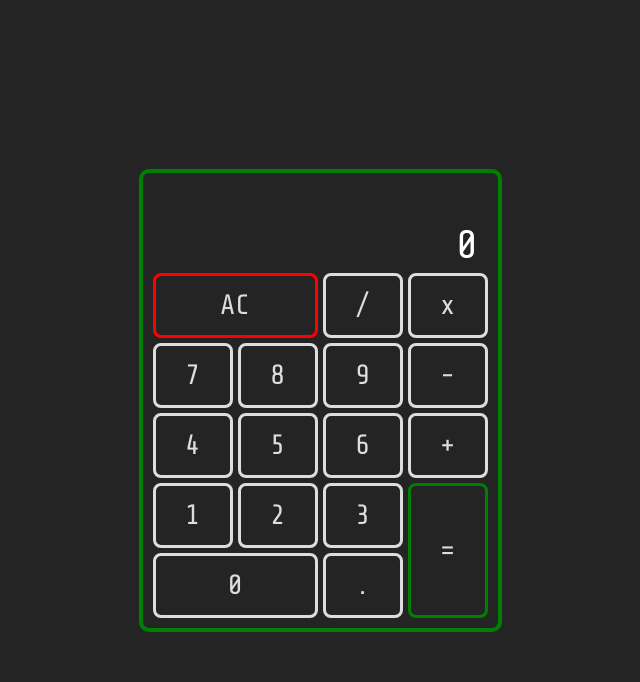
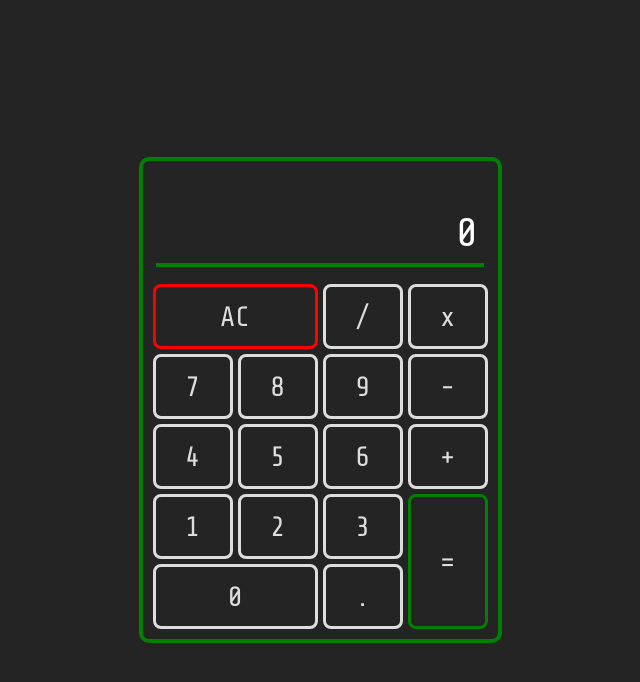
Before and after one commit to coderloff/javascript-calculator, a React (Vite) app: page / in a window 1280 px wide. Shown: the top 682 px of the page, without its empty margins (320-960 px from the left). Built offline with nearby package versions, Linux system fonts and the light colour scheme.

Commit message:
Initial commit

```diff
--- a/src/App.tsx
+++ b/src/App.tsx
@@ -166,6 +166,7 @@ const App = () => {
           <Formula formula={output} />
           <Display input={input} />
         </div>
+        <span className="bar"></span>
         <Keyboard data={calcData} handleInput={handleInput} />
       </div>
     </div>
--- a/src/index.css
+++ b/src/index.css
@@ -36,7 +36,7 @@ body {
   width: 98%;
   height: 4px;
   display: block;
-  margin: 14px 0px 7px 0;
+  margin: 12px 0px 7px 0;
   background: green;
   border-radius: 0px;
 }
```
